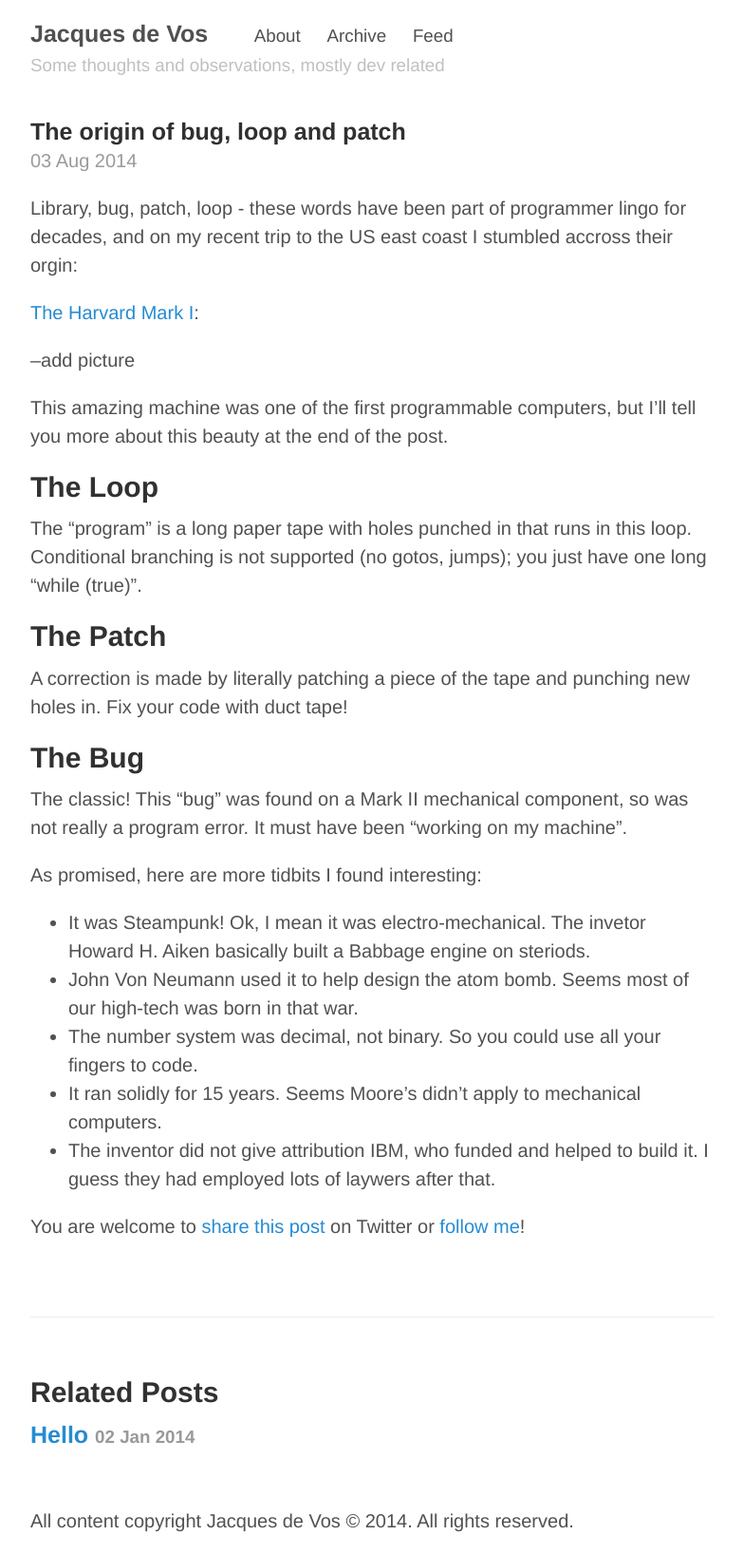
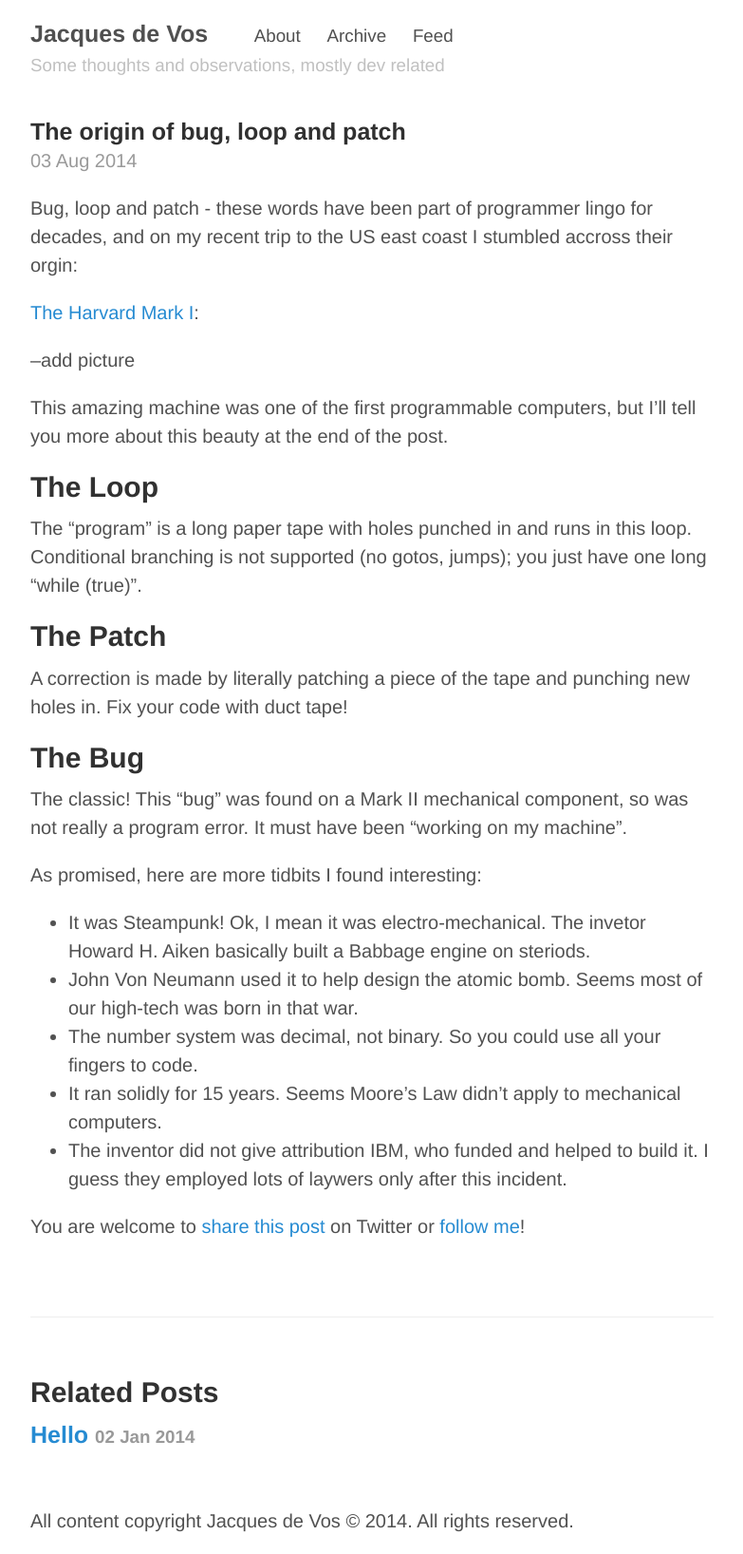
Before and after one commit to jacdevos/jacdevos.github.io.old, a Jekyll site: the page built from _posts/2014-08-03-The_origin_of_bug_loop_and_patch.md, in a window 1280 px wide. Shown: the whole page at 95% size, without its empty margins (248-1031 px from the left). Built offline with Jekyll 4.4.1, drawn with Linux system fonts in a browser that asks for light colours; Markdown is read by kramdown in place of the engine named in the settings.

Commit message:
Update 2014-08-03-The_origin_of_bug_loop_and_patch.md

```diff
--- a/_posts/2014-08-03-The_origin_of_bug_loop_and_patch.md
+++ b/_posts/2014-08-03-The_origin_of_bug_loop_and_patch.md
@@ -3,7 +3,7 @@ layout: post
 title: The origin of bug, loop and patch
 ---
 
-Library, bug, patch, loop - these words have been part of programmer lingo for decades, and on my recent trip to the US east coast I stumbled accross their orgin:
+Bug, loop and patch - these words have been part of programmer lingo for decades, and on my recent trip to the US east coast I stumbled accross their orgin:
 
 [The Harvard Mark I](http://en.wikipedia.org/wiki/Harvard_Mark_I):
 
@@ -13,7 +13,7 @@ This amazing machine was one of the first programmable computers, but I'll tell
 
 ## The Loop
 
-The "program" is a long paper tape with holes punched in that runs in this loop. Conditional branching is not supported (no gotos, jumps); you just have one long "while (true)".
+The "program" is a long paper tape with holes punched in and runs in this loop. Conditional branching is not supported (no gotos, jumps); you just have one long "while (true)".
 
 ## The Patch
 
@@ -26,10 +26,10 @@ The classic! This "bug" was found on a Mark II mechanical component, so was not
 As promised, here are more tidbits I found interesting:
 
 * It was Steampunk! Ok, I mean it was electro-mechanical. The invetor Howard H. Aiken basically built a Babbage engine on steriods.
-* John Von Neumann used it to help design the atom bomb. Seems most of our high-tech was born in that war.
+* John Von Neumann used it to help design the atomic bomb. Seems most of our high-tech was born in that war.
 * The number system was decimal, not binary. So you could use all your fingers to code.
-* It ran solidly for 15 years. Seems Moore's didn't apply to mechanical computers.
-* The inventor did not give attribution IBM, who funded and helped to build it. I guess they had employed lots of laywers after that.
+* It ran solidly for 15 years. Seems Moore's Law didn't apply to mechanical computers.
+* The inventor did not give attribution IBM, who funded and helped to build it. I guess they employed lots of laywers only after this incident.
 
 
 {% include twitter_include.html %}
```
